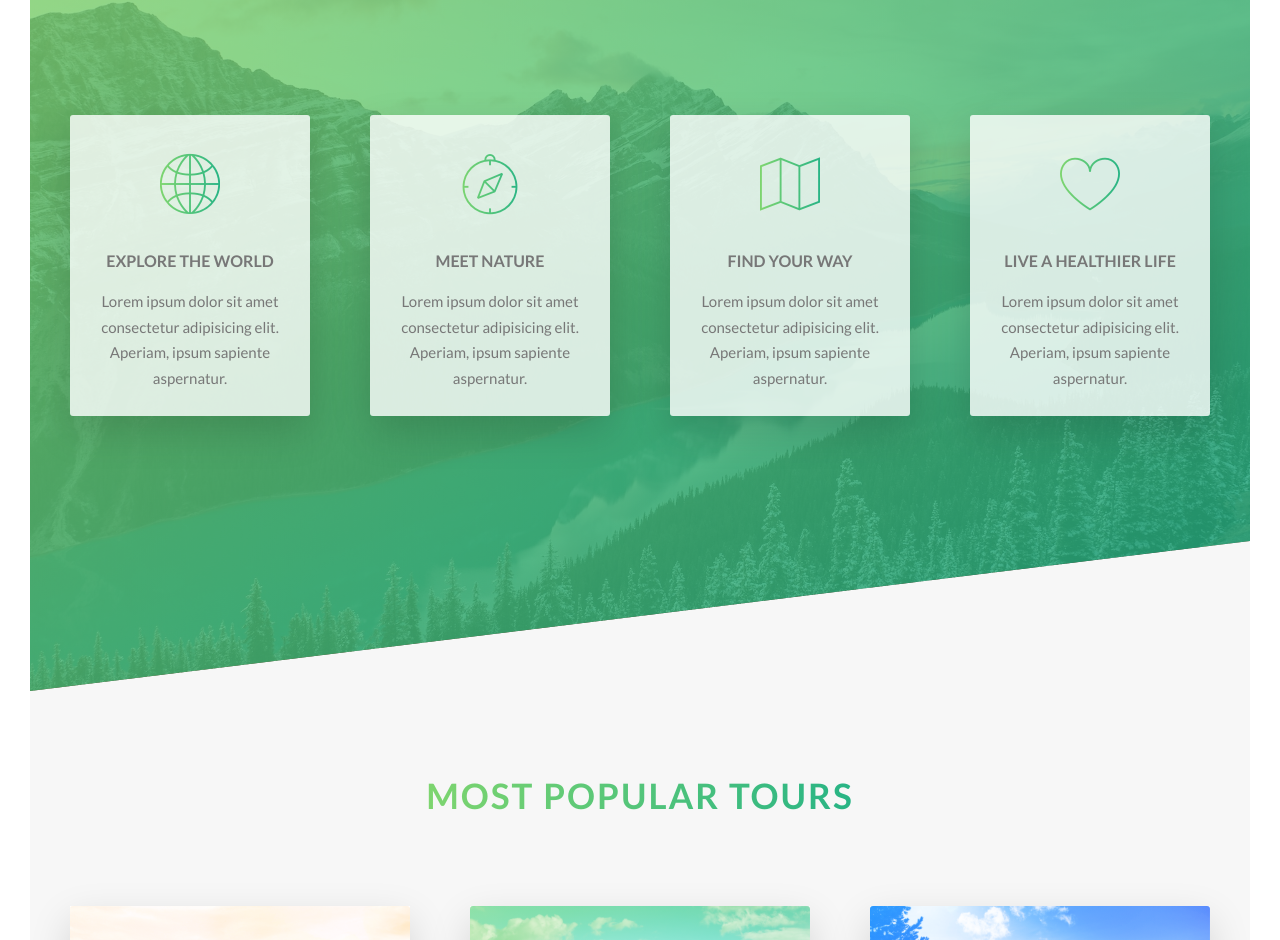
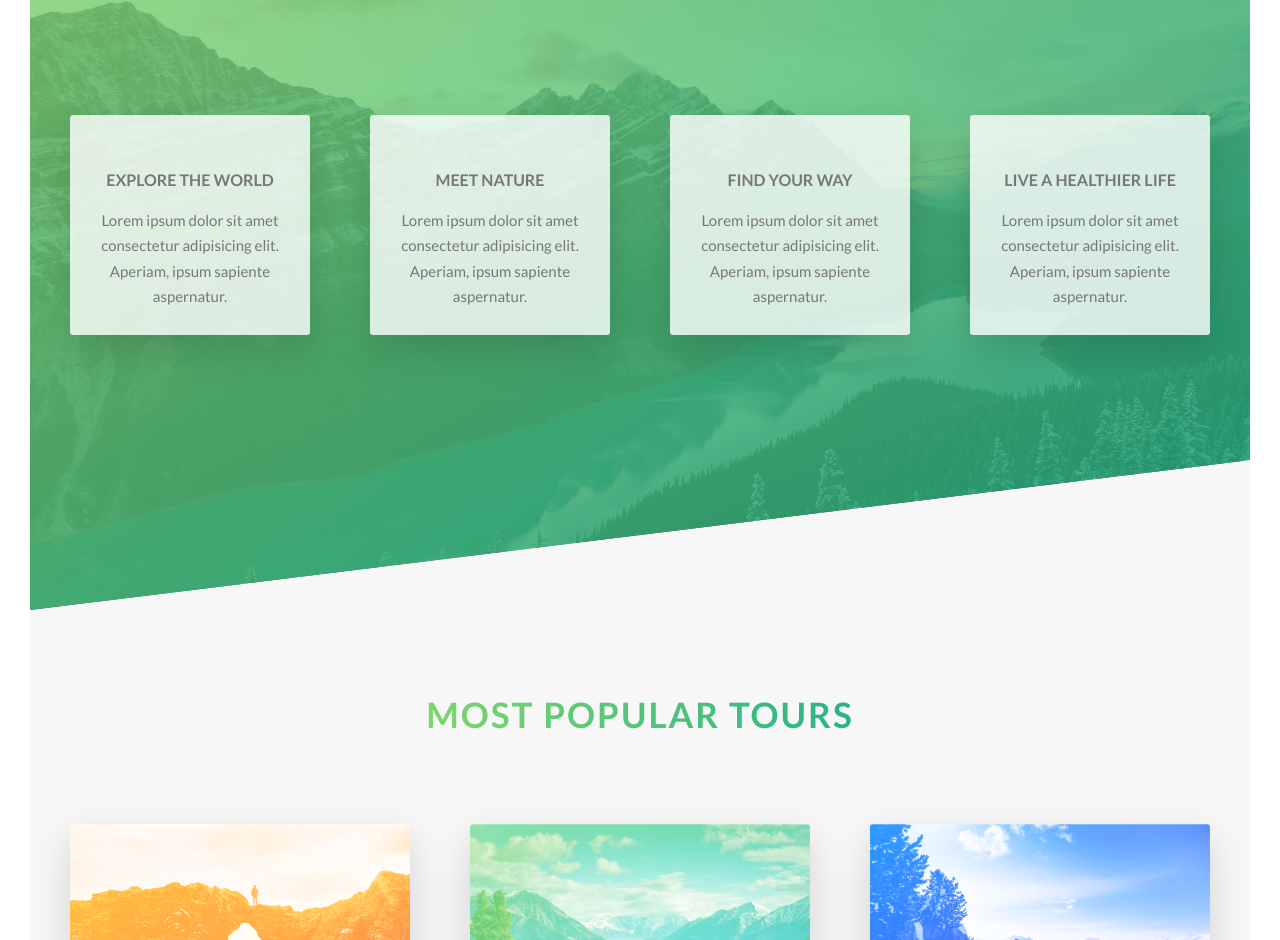
Before and after one commit to mirsadikov/Natours, a website: page index.html in a window 1280 px wide. Shown: the part 1569-2509 px from the top of the page. Drawn offline with Linux system fonts and the light colour scheme.

Commit message:
Ready for deployment

```diff
--- a/index.html
+++ b/index.html
@@ -9,7 +9,7 @@
       rel="stylesheet"
     />
 
-    <link rel="stylesheet" href="css/icon-font.css" />
+    <!-- <link rel="stylesheet" href="css/icon-font.css" /> -->
     <link rel="stylesheet" href="css/style.css" />
     <link rel="shortcut icon" type="image/png" href="img/favicon.png" />
 
```
